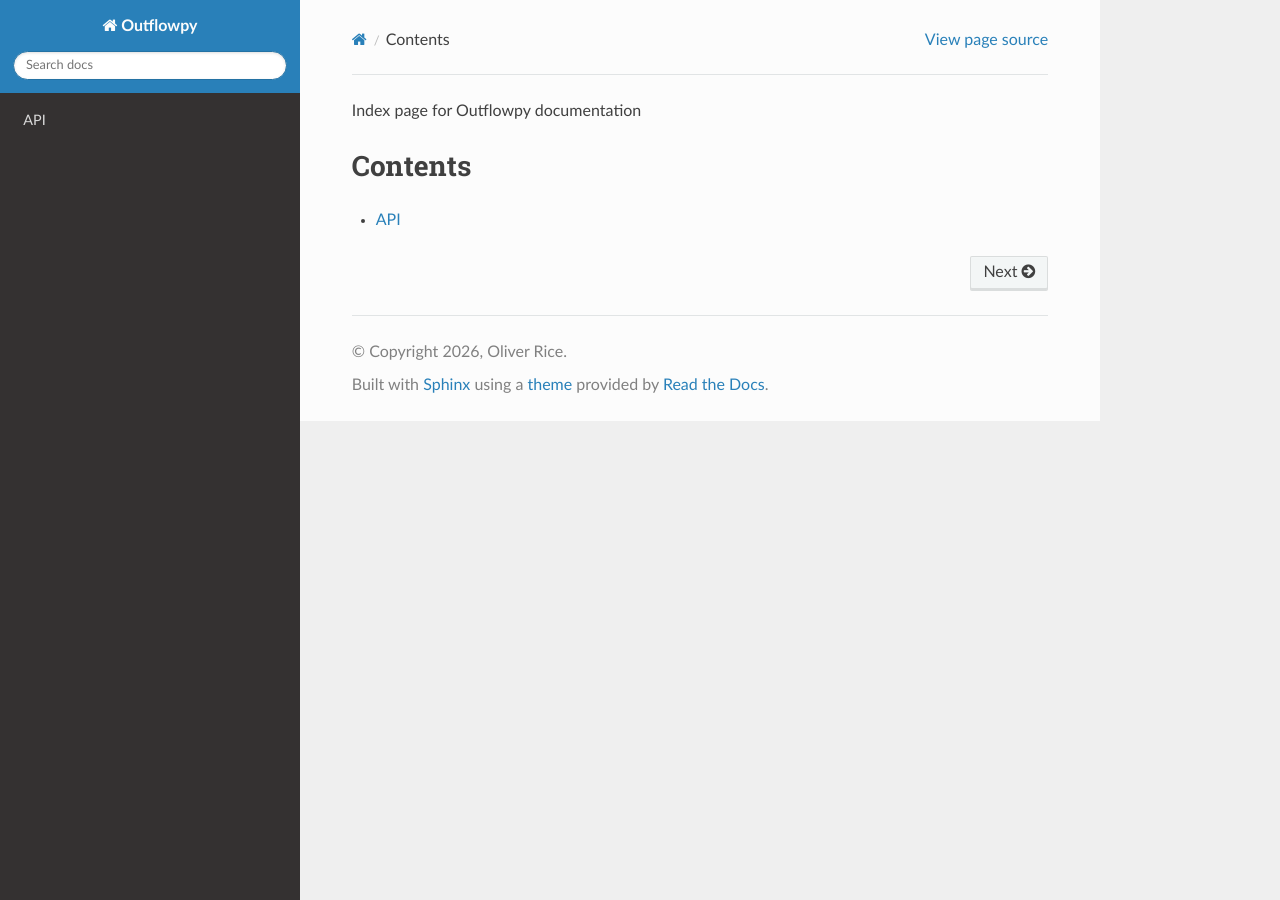
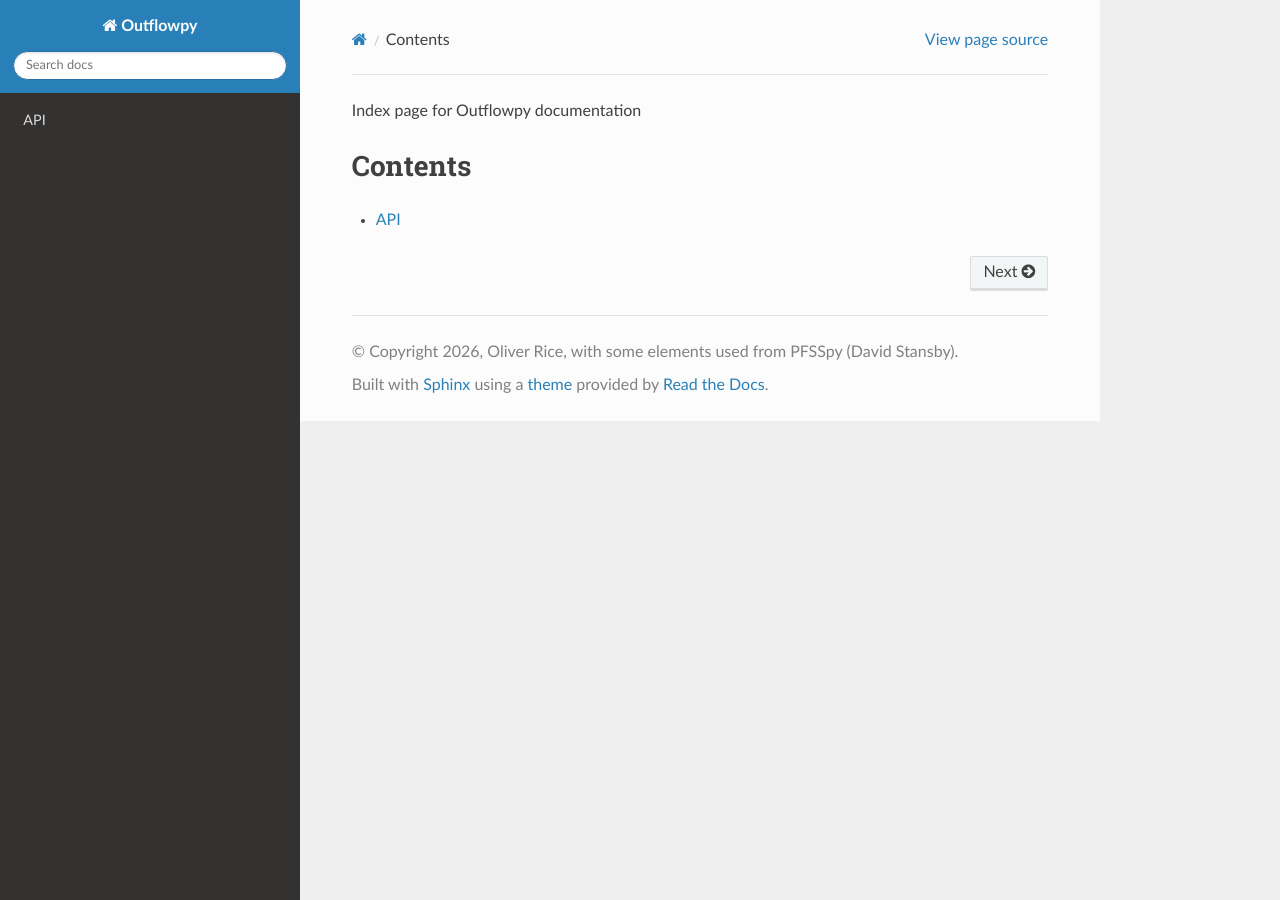
Before and after one commit to oekrice/outflowpy, a Sphinx documentation site: the page built from docs/source/index.rst, in a window 1280 px wide. Built offline with Sphinx 7.4.7 and the Read the Docs theme 3.1.0, drawn with Linux system fonts in a browser that asks for light colours.

Commit message:
Added each submodule explicitly, and added a debug script to conf.py

```diff
--- a/docs/source/conf.py
+++ b/docs/source/conf.py
@@ -3,7 +3,7 @@
 # -- Project information
 
 project = 'Outflowpy'
-copyright = '2026, Oliver Rice'
+copyright = '2026, Oliver Rice, with some elements used from PFSSpy (David Stansby)'
 author = 'Oliver Rice'
 
 release = '0.0'
@@ -34,3 +34,7 @@ html_theme = 'sphinx_rtd_theme'
 
 # -- Options for EPUB output
 epub_show_urls = 'footnote'
+
+# -- Temporary debugging thing
+import outflowpy
+print("NAMESPACE:", [x for x in dir(outflowpy) if not x.startswith("_")])
```
Also changed, not shown: docs/source/api.rst (+16 -1 lines), 1 other file.
